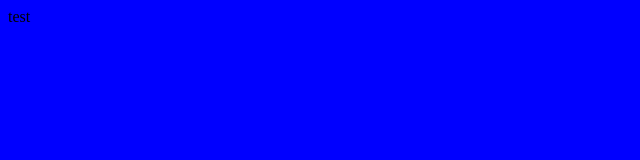
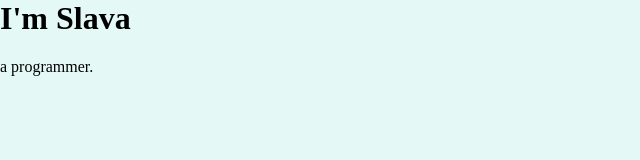
Before and after one commit to SLAVA747/5.-Intermediate-CSS, a plain HTML site: page index.html in a window 1280 px wide. Shown: the whole page, without its empty margins (0-640 px from the left). Drawn offline with Linux system fonts and the light colour scheme.

Commit message:
Выполнено задание №3

```diff
--- a/css/styles.css
+++ b/css/styles.css
@@ -1,3 +1,10 @@
+.main{
+  height: 100%;
+  background-color: #E4F9F5;
+}
 body{
-  background-color: blue;
+  margin: 0px;
 }
+h1{
+  margin-top: 0px;
+}
--- a/index.html
+++ b/index.html
@@ -1,12 +1,21 @@
 </<!DOCTYPE html>
 <html>
+
 <head>
   <meta charset="utf-8">
   <title>Terekhov Slava</title>
   <link rel="stylesheet" type="text/css" href="css/styles.css">
   <link rel="icon" href="favicon.ico">
 </head>
+
 <body>
-test
+  <div class="main">
+    <h1>I'm Slava</h1>
+    <p>
+      a programmer.
+    </p>
+  </div>
+
 </body>
+
 </html>
```
Lines whose indentation alone changed are shown as unchanged.
